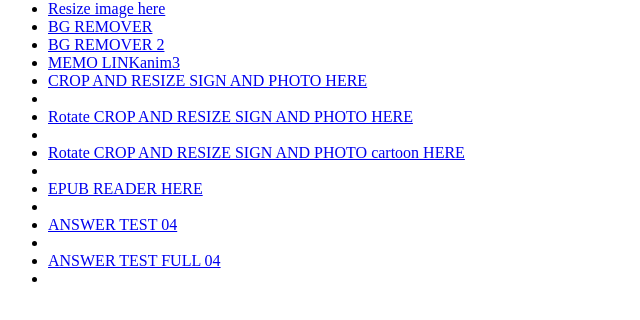
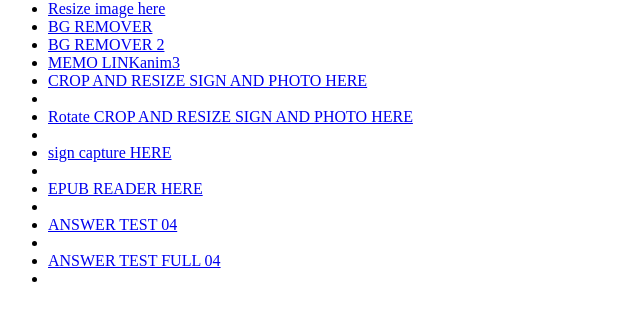
Before and after one commit to BhuMiTarget/Play, a plain HTML site: page index.html in a window 1280 px wide. Shown: the part 66-386 px from the top of the page, without its empty margins (0-640 px from the left). Drawn offline with Linux system fonts and the light colour scheme.

Commit message:
Update index.html

```diff
--- a/index.html
+++ b/index.html
@@ -7,7 +7,7 @@
 <li><a href="anim2.html">anim3</a></li>
 <li><a href="Image Crop Resize and Export.html">CROP AND RESIZE SIGN AND PHOTO HERE</a><li>
 <li><a href="Image Resize Rotate and Crop.html">Rotate CROP AND RESIZE SIGN AND PHOTO HERE</a><li>
-    <li><a href="Cartooniser.html">Rotate CROP AND RESIZE SIGN AND PHOTO  cartoon HERE</a><li>
+    <li><a href="camera_custom_resolution_html.html">sign capture HERE</a><li>
     <li><a href="epub.html">EPUB READER HERE</a><li>
         <li><a href="ANSWER.html">ANSWER TEST 04</a><li>
       <li><a href="1TO150.html">ANSWER TEST FULL 04</a><li>
```
